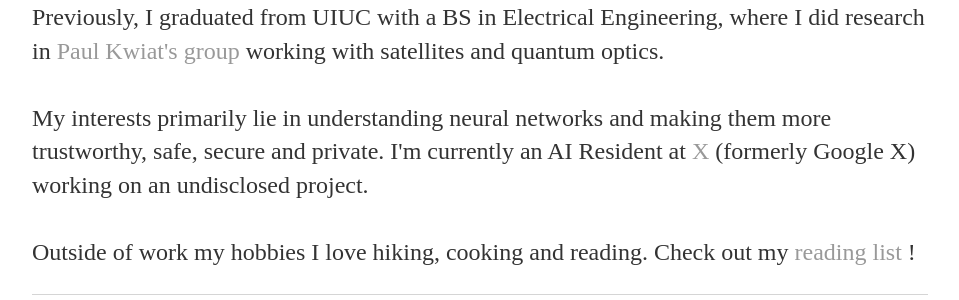
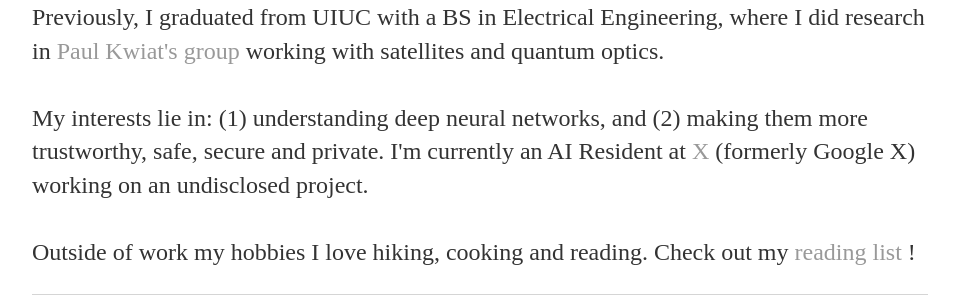
Before and after one commit to MalharJ/MalharJ.github.io, a Jekyll site: the page built from index.html, in a window 1280 px wide. Shown: the part 297-597 px from the top of the page, without its empty margins (160-1119 px from the left). Built offline with Jekyll 4.4.1, drawn with Linux system fonts in a browser that asks for light colours.

Commit message:
Update index.html

```diff
--- a/index.html
+++ b/index.html
@@ -13,7 +13,7 @@ title: Malhar Jere
 
 	<br><br>
 
-	My interests primarily lie in understanding neural networks and making them more trustworthy, safe, secure and private. I'm currently an AI Resident at <a href="https://x.company/"> X </a> (formerly Google X) working on an undisclosed project.
+	My interests lie in: (1) understanding deep neural networks, and (2) making them more trustworthy, safe, secure and private. I'm currently an AI Resident at <a href="https://x.company/"> X </a> (formerly Google X) working on an undisclosed project.
 
 	<br><br>
 
```
